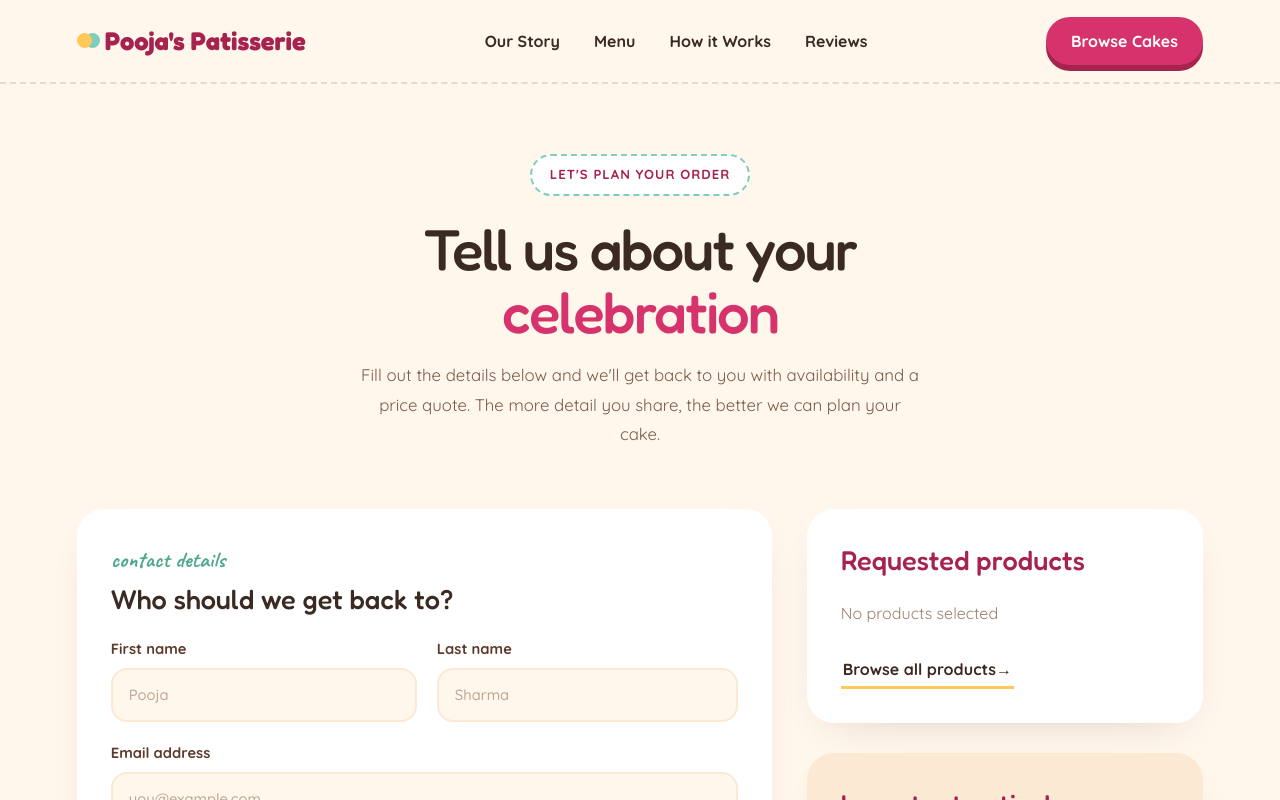
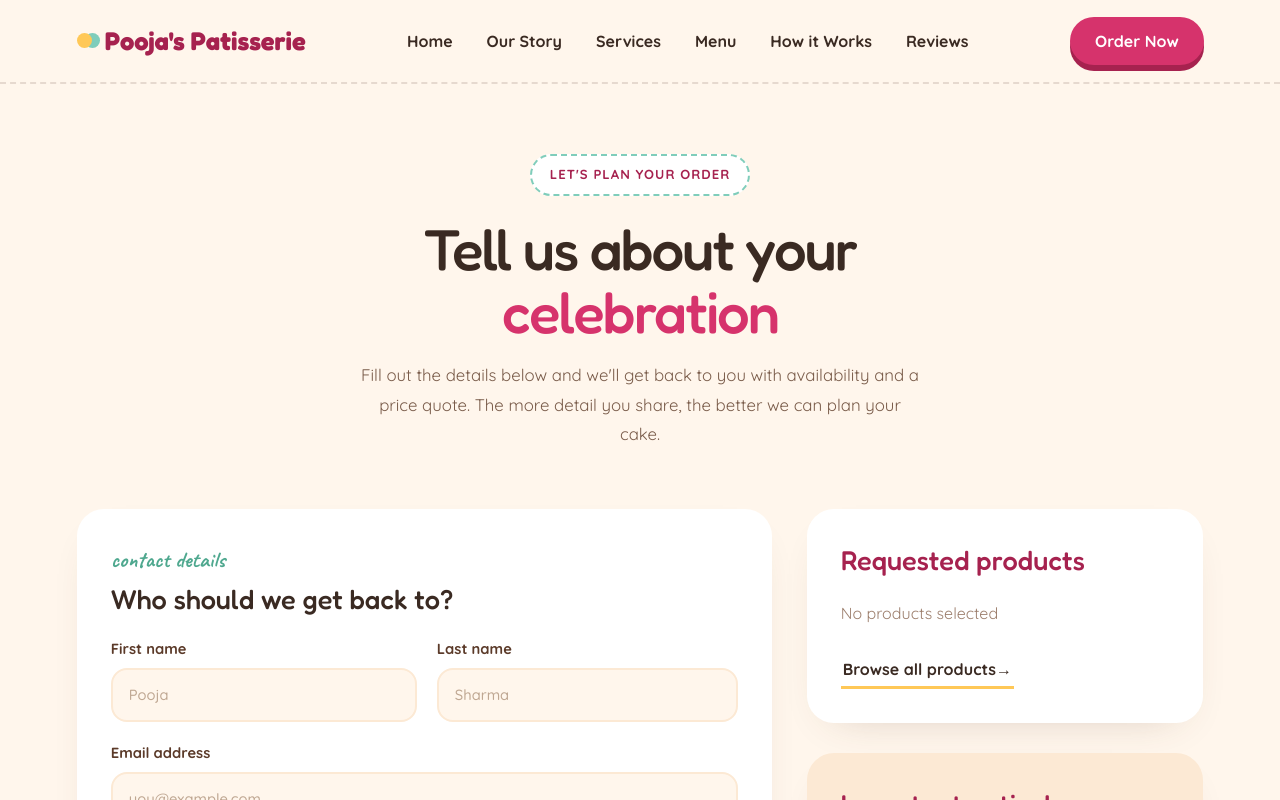
Before and after one commit to sezerz1121/Pooja-s-Patisserie, a React (Vite) app: page /order in a window 1280 px wide. Shown: the top 800 px of the page. Built offline with nearby package versions, Linux system fonts and the light colour scheme.

Commit message:
add image

```diff
--- a/src/HomePage.jsx
+++ b/src/HomePage.jsx
@@ -347,20 +347,21 @@ export default function HomePage() {
       <nav className="site-nav" aria-label="Main navigation">
         <a className="brand" href="#top"><span className="brand-dots" />Pooja's Patisserie</a>
         <div className="nav-links">
-          <a href="#about">Our Story</a><a href="#services">Services</a><a href="#menu">Menu</a><a href="#process">How it Works</a><a href="#testimonials">Reviews</a>
+           <a href="#top">Home</a><a href="#about">Our Story</a><a href="#services">Services</a><a href="#menu">Menu</a><a href="#process">How it Works</a><a href="#testimonials">Reviews</a>
         </div>
         <a className="button button--small nav-order" onClick={handleOrder}>Order Now</a>
         <button className={`menu-toggle${menuOpen ? " is-open" : ""}`} type="button" aria-label="Toggle navigation" aria-expanded={menuOpen} aria-controls="mobile-navigation" onClick={() => setMenuOpen((open) => !open)}>
           <span /><span /><span />
         </button>
         <div className="mobile-menu" id="mobile-navigation" ref={mobileMenuRef}>
+          <a href="#top" onClick={closeMenu}>Home</a>
           <a href="#about" onClick={closeMenu}>Our Story</a>
           <a href="#services" onClick={closeMenu}>Services</a>
           <a href="#menu" onClick={closeMenu}>Menu</a>
           <a href="#flavours" onClick={closeMenu}>Build a Cake</a>
           <a href="#process" onClick={closeMenu}>How it Works</a>
           <a href="#testimonials" onClick={closeMenu}>Reviews</a>
-          <a className="button" onClick={handleOrder} onClick={closeMenu}>Order Now</a>
+          <a className="button" onClick={handleOrder}>Order Now</a>
         </div>
       </nav>
 
--- a/src/QuotePage.jsx
+++ b/src/QuotePage.jsx
@@ -4,7 +4,7 @@ import { gsap } from "gsap";
 import { ScrollTrigger } from "gsap/ScrollTrigger";
 
 gsap.registerPlugin(ScrollTrigger);
-
+const orderUrl = "/order";
 const cakeTypes = [
   "Biscoff Cake",
   "Carrot Cake",
@@ -132,10 +132,20 @@ export default function QuotePage() {
   const navigate = useNavigate();
   const pageRef = useRef(null);
   const fileInputRef = useRef(null);
+  const mobileMenuRef = useRef(null);
+  const [menuOpen, setMenuOpen] = useState(false);
+  const closeMenu = () => setMenuOpen(false);
+  const enquiryUrl = `${orderUrl}?cake=${encodeURIComponent("")}&flavour=${encodeURIComponent("")}&decoration=${encodeURIComponent("")}`;
 
+  const handleOrder = () => {
+    navigate(enquiryUrl);
+  };
+  const handleHome = () => {
+    navigate('/');
+  };
   const [products, setProducts] = useState(() =>
   readInitialProducts(searchParams)
-);
+  );
   const [fileName, setFileName] = useState("");
   const [submitted, setSubmitted] = useState(false);
 
@@ -179,7 +189,33 @@ export default function QuotePage() {
         ? decoration
         : prev.decoration,
   }));
+
+    const closeOnEscape = (event) => {
+      if (event.key === "Escape") closeMenu();
+    };
+
+    window.addEventListener("keydown", closeOnEscape);
+    return () => window.removeEventListener("keydown", closeOnEscape);
+
 }, [searchParams]);
+  useLayoutEffect(() => {
+    if (!mobileMenuRef.current) return undefined;
+
+    const items = mobileMenuRef.current.querySelectorAll("a");
+    if (menuOpen) {
+      gsap.set(mobileMenuRef.current, { display: "flex" });
+      gsap.fromTo(mobileMenuRef.current, { autoAlpha: 0, y: -16 }, { autoAlpha: 1, y: 0, duration: 0.3, ease: "power2.out" });
+      gsap.fromTo(items, { autoAlpha: 0, x: -18 }, { autoAlpha: 1, x: 0, stagger: 0.06, duration: 0.3, delay: 0.08 });
+    } else {
+      gsap.to(mobileMenuRef.current, {
+        autoAlpha: 0,
+        y: -12,
+        duration: 0.2,
+        ease: "power2.in",
+        onComplete: () => gsap.set(mobileMenuRef.current, { display: "none" }),
+      });
+    }
+  }, [menuOpen]);
 
   const updateField = (field) => (event) => {
     setForm((prev) => ({ ...prev, [field]: event.target.value }));
@@ -245,14 +281,24 @@ export default function QuotePage() {
   return (
     <div className="home-page quote-page" ref={pageRef}>
       <nav className="site-nav" aria-label="Main navigation">
-        <a className="brand" href="/"><span className="brand-dots" />Pooja's Patisserie</a>
+        <a className="brand" href="#top"><span className="brand-dots" />Pooja's Patisserie</a>
         <div className="nav-links">
-          <a href="/#about">Our Story</a>
-          <a href="/#menu">Menu</a>
-          <a href="/#process">How it Works</a>
-          <a href="/#testimonials">Reviews</a>
+           <a onClick={handleHome}>Home</a><a href="#about">Our Story</a><a href="#services">Services</a><a href="#menu">Menu</a><a href="#process">How it Works</a><a href="#testimonials">Reviews</a>
         </div>
-        <a className="button button--small nav-order" href="/#menu">Browse Cakes</a>
+        <a className="button button--small nav-order" onClick={handleOrder}>Order Now</a>
+        <button className={`menu-toggle${menuOpen ? " is-open" : ""}`} type="button" aria-label="Toggle navigation" aria-expanded={menuOpen} aria-controls="mobile-navigation" onClick={() => setMenuOpen((open) => !open)}>
+          <span /><span /><span />
+        </button>
+        <div className="mobile-menu" id="mobile-navigation" ref={mobileMenuRef}>
+          <a onClick={handleHome}>Home</a>
+          <a href="#about" onClick={closeMenu}>Our Story</a>
+          <a href="#services" onClick={closeMenu}>Services</a>
+          <a href="#menu" onClick={closeMenu}>Menu</a>
+          <a href="#flavours" onClick={closeMenu}>Build a Cake</a>
+          <a href="#process" onClick={closeMenu}>How it Works</a>
+          <a href="#testimonials" onClick={closeMenu}>Reviews</a>
+          <a className="button" onClick={closeMenu}>Order Now</a>
+        </div>
       </nav>
 
       <header className="quote-hero">
```
